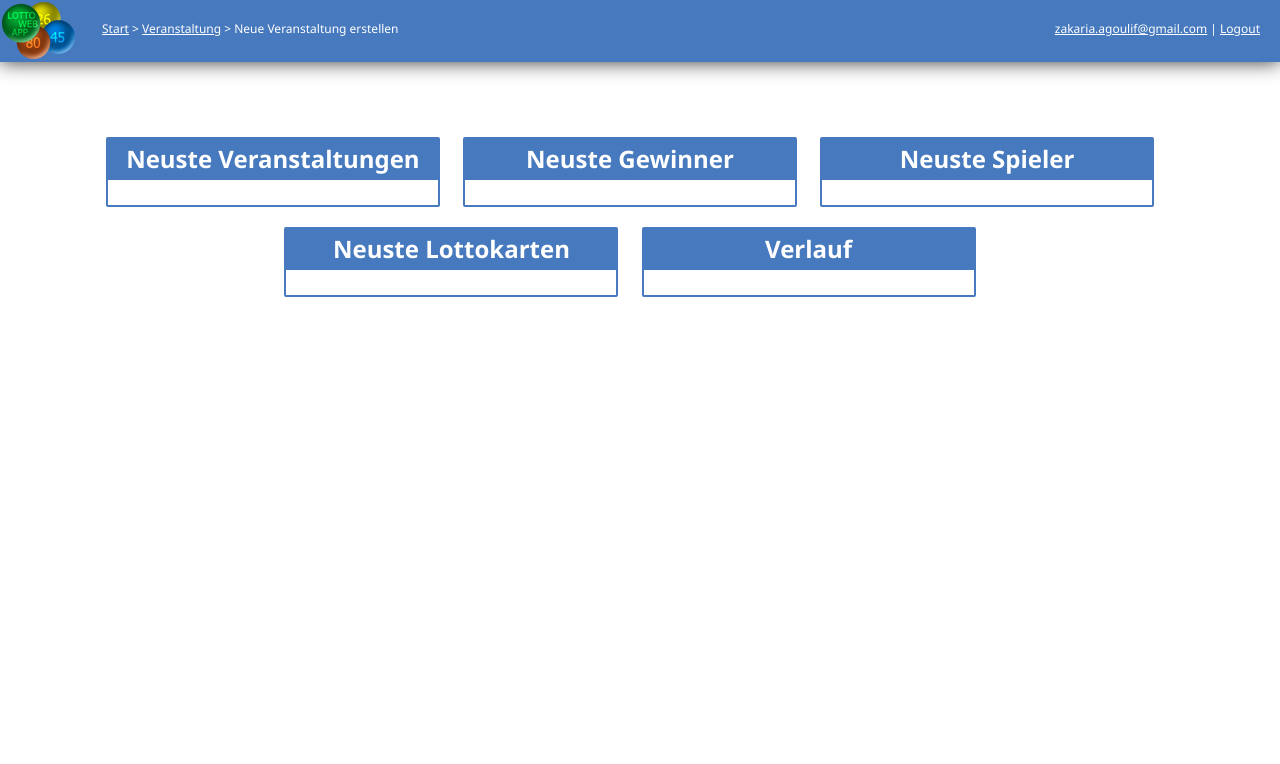
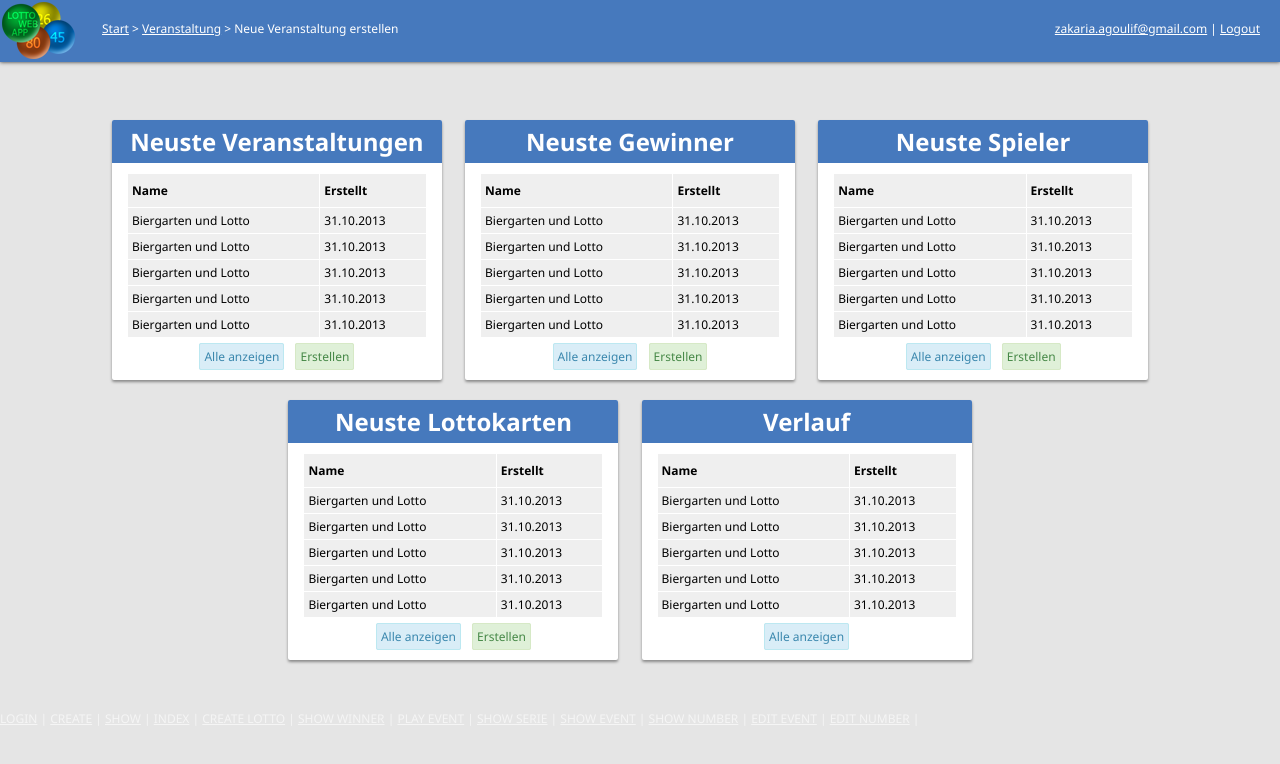
Before and after one commit to escolate/TeamNorden_LottoWebApp, a PHP site: page /index.php?page=index in a window 1280 px wide. Shown: the top 764 px of the page. Run offline with PHP 8.4, Linux system fonts and the light colour scheme.

Commit message:
default page designed

```diff
--- a/css/style.css
+++ b/css/style.css
@@ -7,6 +7,7 @@ body {
     font-family: "Segoe UI", sans-serif;
     font-size: 12px;
     min-width: 500px;
+    background-color: #e5e5e5;
 }
 a:hover{
     text-decoration: none;
@@ -14,13 +15,54 @@ a:hover{
 a, a:visited{
     color: black;
 }
+/*dashboard*/
+.dashboard-links{
+    text-align: center;
+}
+/*buttons*/
+.button{
+    padding: 4px;
+    text-decoration: none;
+    border-radius: 2px;
+    margin: 4px;
+    border:1px solid #e5e5e5;
+}
+.button:hover{
+    background-color: white;
+}
+/*color*/
+.yellow{
+    color: #c09853;
+    background-color: #fcf8e3;
+    border-color: #faebcc;
+}
+.red{
+    color: #b94a48;
+    background-color: #f2dede;
+    border-color: #ebccd1;
+}
+.green{
+    color: #468847;
+    background-color: #dff0d8;
+    border-color: #d6e9c6;
+}
+.blue{
+    color: #3a87ad;
+    background-color: #d9edf7;
+    border-color: #bce8f1;
+}
+.grey{
+    color: black;
+    background-color: lightgray;
+    border-color: #b8b4b4;
+}
 /*header*/
 #header{
     width: 100%;
     position: fixed;
     background-color: #4679bd;
     color: white;
-    box-shadow: 0px 0px 20px rgba(0,0,0,0.8);
+    box-shadow: 0px 0px 4px rgba(0,0,0,0.8);
 }
 #header a{
     color: white;
@@ -43,10 +85,10 @@ a, a:visited{
     margin: 2px 0 0 2px;
 }
 #navigation{
-    color: white;
+    color: whitesmoke;
 }
 #navigation a{
-    color: white;
+    color: whitesmoke;
 }
 #navigation a:hover{
     color: black;
@@ -60,7 +102,8 @@ a, a:visited{
     text-align: center;
 }
 .content-box{
-    border: 2px solid #4679bd;
+    box-shadow: 0px 2px 3px rgba(0,0,0,0.4);
+    background-color: white;
     border-radius:2px;
     padding: 0 15px 15px 15px;
     max-width: 600px;
@@ -72,9 +115,10 @@ a, a:visited{
 }
 .content-box h1{
     vertical-align: top;
+    border-radius: 2px 2px 0 0;
     display: block;
     background-color: #4679bd;
-    margin: -2px -15px 10px -15px;
+    margin: 0 -15px 10px -15px;
     padding: 5px;
     text-align: center;
     color: white;
@@ -121,12 +165,8 @@ form input[type="submit"]:hover{
 .list table a{
     text-decoration: none;
 }
-.list td:first-child{
-    text-align: center;
-
-}
 .list tr > td{
-    padding: 8px 4px;
+    padding: 4px 4px;
 }
 .list tr, td, th{
     border: 1px solid white;
@@ -161,7 +201,7 @@ form input[type="submit"]:hover{
     width: 350px;
     margin: 20px auto;
     background-color: #facbd5;
-    box-shadow: 0px 0px 10px rgba(0,0,0,0.5);
+    box-shadow: 0px 2px 3px rgba(0,0,0,0.4);
 }
 .lotto-row, .lotto-number{
     padding: 2px;
@@ -197,7 +237,7 @@ form input[type="submit"]:hover{
     text-align: left;
     width: 350px;
     margin: 20px auto;
-    box-shadow: 0px 0px 10px rgba(0,0,0,0.5);
+    box-shadow: 0px 2px 3px rgba(0,0,0,0.4);
 }
 .column1{
     display: inline-block;
@@ -299,10 +339,18 @@ form input[type="submit"]:hover{
 }
 /*serie*/
 #save-number{
+    width: 96.5%;
     margin-bottom: 10px;
-    background-color: #facbd5;
     display: inline-block;
     padding: 3px;
+    border-radius:2px;
 }
 #save-number input[type="text"]{
+    text-align: center;
 }
+#save-number input[type="submit"]{
+    background-color: #facbd5;
+}
+#save-number input[type="submit"]:hover{
+    background-color: white;
+}
--- a/default.php
+++ b/default.php
@@ -1,20 +1,197 @@
 <div class="content-box">
     <h1>Neuste Veranstaltungen</h1>
+    <div class="list">
+	    <table>
+		<thead>
+		    <tr>
+			<th>Name</th>
+			<th>Erstellt</th>
+		    </tr>
+		</thead>
+		<tbody>
+		    <tr>
+			<td><a href="#">Biergarten und Lotto</a></td>
+			<td><a href="#">31.10.2013</a></td>
+		    </tr>
+		    <tr>
+			<td><a href="#">Biergarten und Lotto</a></td>
+			<td><a href="#">31.10.2013</a></td>
+		    </tr>
+		    <tr>
+			<td><a href="#">Biergarten und Lotto</a></td>
+			<td><a href="#">31.10.2013</a></td>
+		    </tr>
+		    <tr>
+			<td><a href="#">Biergarten und Lotto</a></td>
+			<td><a href="#">31.10.2013</a></td>
+		    </tr>
+		    <tr>
+			<td><a href="#">Biergarten und Lotto</a></td>
+			<td><a href="#">31.10.2013</a></td>
+		    </tr>
+		</tbody>
+	    </table>
+    </div>
+    <div class="dashboard-links">
+	<a href="index.php?page=list_index" class="button blue">Alle anzeigen</a>
+	<a href="index.php?page=create" class="button green">Erstellen</a>
+    </div>
 
 </div>
+
+
 <div class="content-box">
     <h1>Neuste Gewinner</h1>
-
+    <div class="list">
+	    <table>
+		<thead>
+		    <tr>
+			<th>Name</th>
+			<th>Erstellt</th>
+		    </tr>
+		</thead>
+		<tbody>
+		    <tr>
+			<td><a href="#">Biergarten und Lotto</a></td>
+			<td><a href="#">31.10.2013</a></td>
+		    </tr>
+		    <tr>
+			<td><a href="#">Biergarten und Lotto</a></td>
+			<td><a href="#">31.10.2013</a></td>
+		    </tr>
+		    <tr>
+			<td><a href="#">Biergarten und Lotto</a></td>
+			<td><a href="#">31.10.2013</a></td>
+		    </tr>
+		    <tr>
+			<td><a href="#">Biergarten und Lotto</a></td>
+			<td><a href="#">31.10.2013</a></td>
+		    </tr>
+		    <tr>
+			<td><a href="#">Biergarten und Lotto</a></td>
+			<td><a href="#">31.10.2013</a></td>
+		    </tr>
+		</tbody>
+	    </table>
+    </div>
+    <div class="dashboard-links">
+	<a href="index.php?page=list_index" class="button blue">Alle anzeigen</a>
+	<a href="index.php?page=create" class="button green">Erstellen</a>
+    </div>
 </div>
 <div class="content-box">
     <h1>Neuste Spieler</h1>
-
+    <div class="list">
+	    <table>
+		<thead>
+		    <tr>
+			<th>Name</th>
+			<th>Erstellt</th>
+		    </tr>
+		</thead>
+		<tbody>
+		    <tr>
+			<td><a href="#">Biergarten und Lotto</a></td>
+			<td><a href="#">31.10.2013</a></td>
+		    </tr>
+		    <tr>
+			<td><a href="#">Biergarten und Lotto</a></td>
+			<td><a href="#">31.10.2013</a></td>
+		    </tr>
+		    <tr>
+			<td><a href="#">Biergarten und Lotto</a></td>
+			<td><a href="#">31.10.2013</a></td>
+		    </tr>
+		    <tr>
+			<td><a href="#">Biergarten und Lotto</a></td>
+			<td><a href="#">31.10.2013</a></td>
+		    </tr>
+		    <tr>
+			<td><a href="#">Biergarten und Lotto</a></td>
+			<td><a href="#">31.10.2013</a></td>
+		    </tr>
+		</tbody>
+	    </table>
+    </div>
+    <div class="dashboard-links">
+	<a href="index.php?page=list_index" class="button blue">Alle anzeigen</a>
+	<a href="index.php?page=create" class="button green">Erstellen</a>
+    </div>
 </div>
 <div class="content-box">
     <h1>Neuste Lottokarten</h1>
-
+    <div class="list">
+	    <table>
+		<thead>
+		    <tr>
+			<th>Name</th>
+			<th>Erstellt</th>
+		    </tr>
+		</thead>
+		<tbody>
+		    <tr>
+			<td><a href="#">Biergarten und Lotto</a></td>
+			<td><a href="#">31.10.2013</a></td>
+		    </tr>
+		    <tr>
+			<td><a href="#">Biergarten und Lotto</a></td>
+			<td><a href="#">31.10.2013</a></td>
+		    </tr>
+		    <tr>
+			<td><a href="#">Biergarten und Lotto</a></td>
+			<td><a href="#">31.10.2013</a></td>
+		    </tr>
+		    <tr>
+			<td><a href="#">Biergarten und Lotto</a></td>
+			<td><a href="#">31.10.2013</a></td>
+		    </tr>
+		    <tr>
+			<td><a href="#">Biergarten und Lotto</a></td>
+			<td><a href="#">31.10.2013</a></td>
+		    </tr>
+		</tbody>
+	    </table>
+    </div>
+    <div class="dashboard-links">
+	<a href="index.php?page=list_index" class="button blue">Alle anzeigen</a>
+	<a href="index.php?page=create" class="button green">Erstellen</a>
+    </div>
 </div>
 <div class="content-box">
     <h1>Verlauf</h1>
-
+    <div class="list">
+	    <table>
+		<thead>
+		    <tr>
+			<th>Name</th>
+			<th>Erstellt</th>
+		    </tr>
+		</thead>
+		<tbody>
+		    <tr>
+			<td><a href="#">Biergarten und Lotto</a></td>
+			<td><a href="#">31.10.2013</a></td>
+		    </tr>
+		    <tr>
+			<td><a href="#">Biergarten und Lotto</a></td>
+			<td><a href="#">31.10.2013</a></td>
+		    </tr>
+		    <tr>
+			<td><a href="#">Biergarten und Lotto</a></td>
+			<td><a href="#">31.10.2013</a></td>
+		    </tr>
+		    <tr>
+			<td><a href="#">Biergarten und Lotto</a></td>
+			<td><a href="#">31.10.2013</a></td>
+		    </tr>
+		    <tr>
+			<td><a href="#">Biergarten und Lotto</a></td>
+			<td><a href="#">31.10.2013</a></td>
+		    </tr>
+		</tbody>
+	    </table>
+    </div>
+    <div class="dashboard-links">
+	<a href="index.php?page=list_index" class="button blue">Alle anzeigen</a>
+    </div>
 </div>
--- a/index.php
+++ b/index.php
@@ -13,21 +13,6 @@
 	    <div id="account"><a href="#">zakaria.agoulif@gmail.com</a> | <a href="#">Logout</a></div>
 	</div>
 	<div id="content">
-	    <div id="navigation">
-		<a href="login.php?page=">LOGIN</a> |
-		<a href="index.php?page=create">CREATE</a> |
-		<a href="index.php?page=show">SHOW</a> |
-		<a href="index.php?page=list_index">INDEX</a> |
-		<a href="index.php?page=createLottocard">CREATE LOTTO</a> |
-		<a href="index.php?page=showWinner">SHOW WINNER</a> |
-		<a href="index.php?page=playEvent">PLAY EVENT</a> |
-		<a href="index.php?page=showSerie">SHOW SERIE</a> |
-		<a href="index.php?page=showEvent">SHOW EVENT</a> |
-		<a href="index.php?page=showNumber">SHOW NUMBER</a> |
-		<a href="index.php?page=editEvent">EDIT EVENT</a> |
-		<a href="index.php?page=editNumber">EDIT NUMBER</a> |
-	    </div>
-
 	    <?php
 	    if (!empty($_GET)) {
 		switch ($_GET) {
@@ -71,5 +56,19 @@
 	    }
 	    ?>
 	</div>
+	<div id="navigation">
+	    <a href="login.php?page=">LOGIN</a> |
+	    <a href="index.php?page=create">CREATE</a> |
+	    <a href="index.php?page=show">SHOW</a> |
+	    <a href="index.php?page=list_index">INDEX</a> |
+	    <a href="index.php?page=createLottocard">CREATE LOTTO</a> |
+	    <a href="index.php?page=showWinner">SHOW WINNER</a> |
+	    <a href="index.php?page=playEvent">PLAY EVENT</a> |
+	    <a href="index.php?page=showSerie">SHOW SERIE</a> |
+	    <a href="index.php?page=showEvent">SHOW EVENT</a> |
+	    <a href="index.php?page=showNumber">SHOW NUMBER</a> |
+	    <a href="index.php?page=editEvent">EDIT EVENT</a> |
+	    <a href="index.php?page=editNumber">EDIT NUMBER</a> |
+	</div>
     </body>
 </html>
```
Also changed, not shown: playEvent.php (+6 -3 lines).
